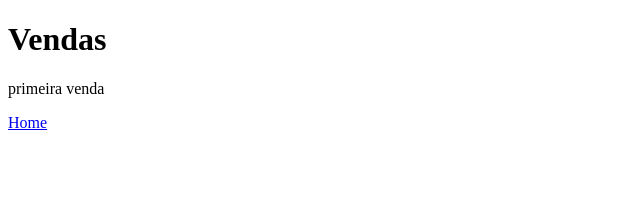
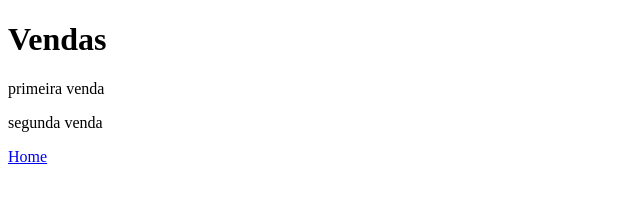
Before and after one commit to macsuel-santos/teste_github, a plain HTML site: page vendas.html in a window 1280 px wide. Shown: the whole page, without its empty margins (0-640 px from the left). Drawn offline with Linux system fonts and the light colour scheme.

Commit message:
segunda venda

```diff
--- a/vendas.html
+++ b/vendas.html
@@ -8,6 +8,7 @@
 <body>
     <h1>Vendas</h1>
     <p>primeira venda</p>
+    <p>segunda venda</p>
     <a href="./index.html">Home</a>
 </body>
 </html>
```
